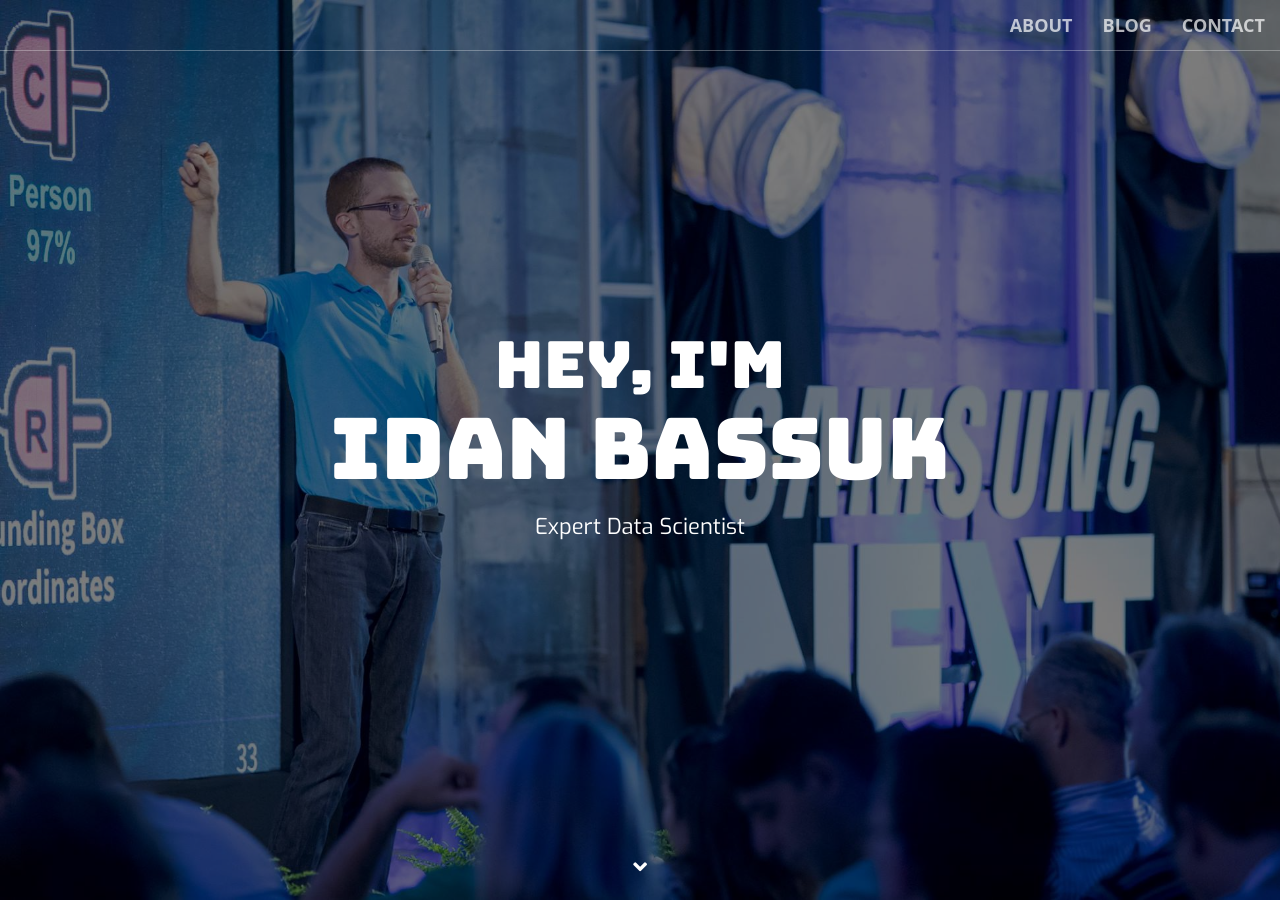
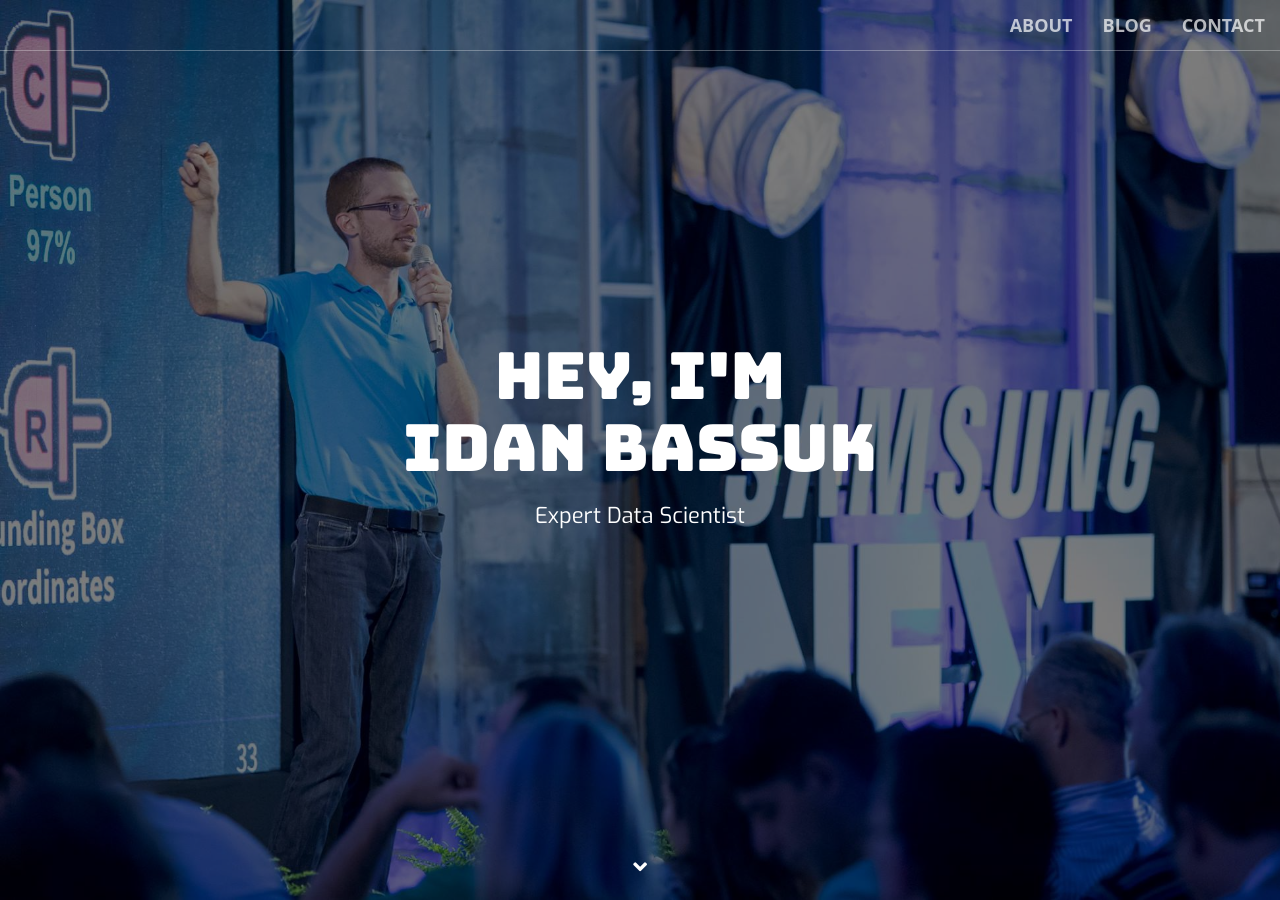
Before and after one commit to idan-bassuk/idan-bassuk.github.io, a Jekyll site: the page built from index.html, in a window 1280 px wide and 900 px high. Built offline with Jekyll 4.4.1, drawn with Linux system fonts in a browser that asks for light colours.

Commit message:
Update _base.scss

```diff
--- a/_sass/_base.scss
+++ b/_sass/_base.scss
@@ -208,13 +208,15 @@ header {
                 font-size: 16px;
                 margin-bottom: 50px;
             }
+	    #hello { font-size: 38px; }
+   	    #title { font-size: 22px; }
         }
     }
     .bottom { position: absolute; width: 100%; bottom: 10px; }
     @media (min-width: 768px) {
          min-height: 100%;
-	 #name { font-size: 85px !important; }
-	 #hello { font-size: 40px; }
+	 #name { font-size: 85px; }
+
          h2 { font-size: 22px; }
         .header-content {
             position: absolute;
```
